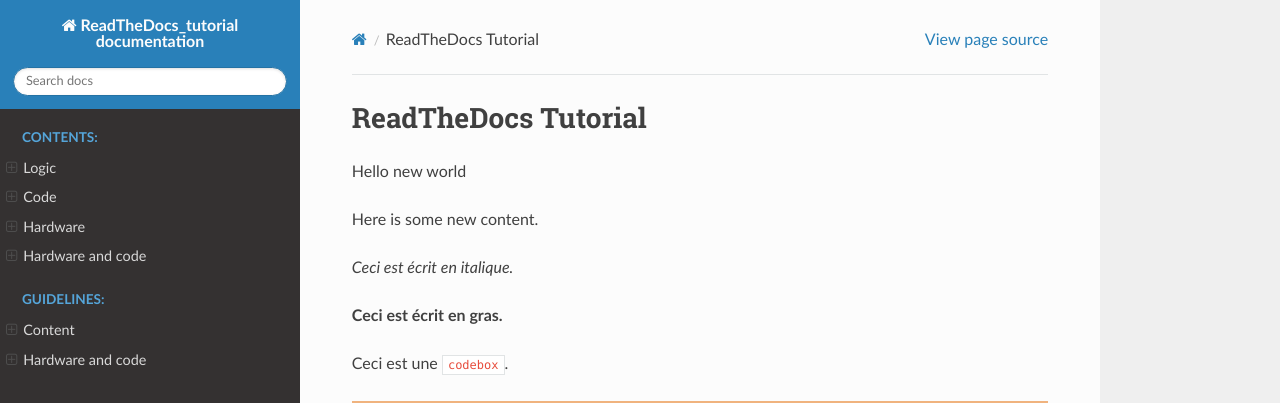
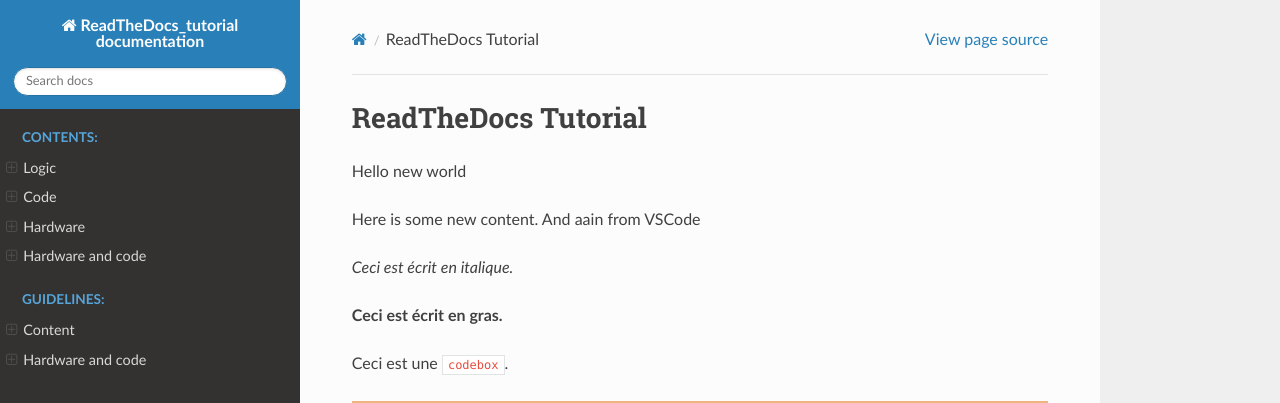
Before and after one commit to Enzo-M25/documentation_rtd_test, a Sphinx documentation site: the page built from source/index.rst, in a window 1280 px wide and 970 px high. Shown: the top 403 px of the window. Built offline with Sphinx 7.4.7 and the Read the Docs theme 3.1.0, drawn with Linux system fonts in a browser that asks for light colours.

Commit message:
Test ajout content

```diff
--- a/source/index.rst
+++ b/source/index.rst
@@ -5,6 +5,7 @@
 Hello new world
 
 Here is some new content.
+And aain from VSCode
 
 *Ceci est écrit en italique.*
 
```
